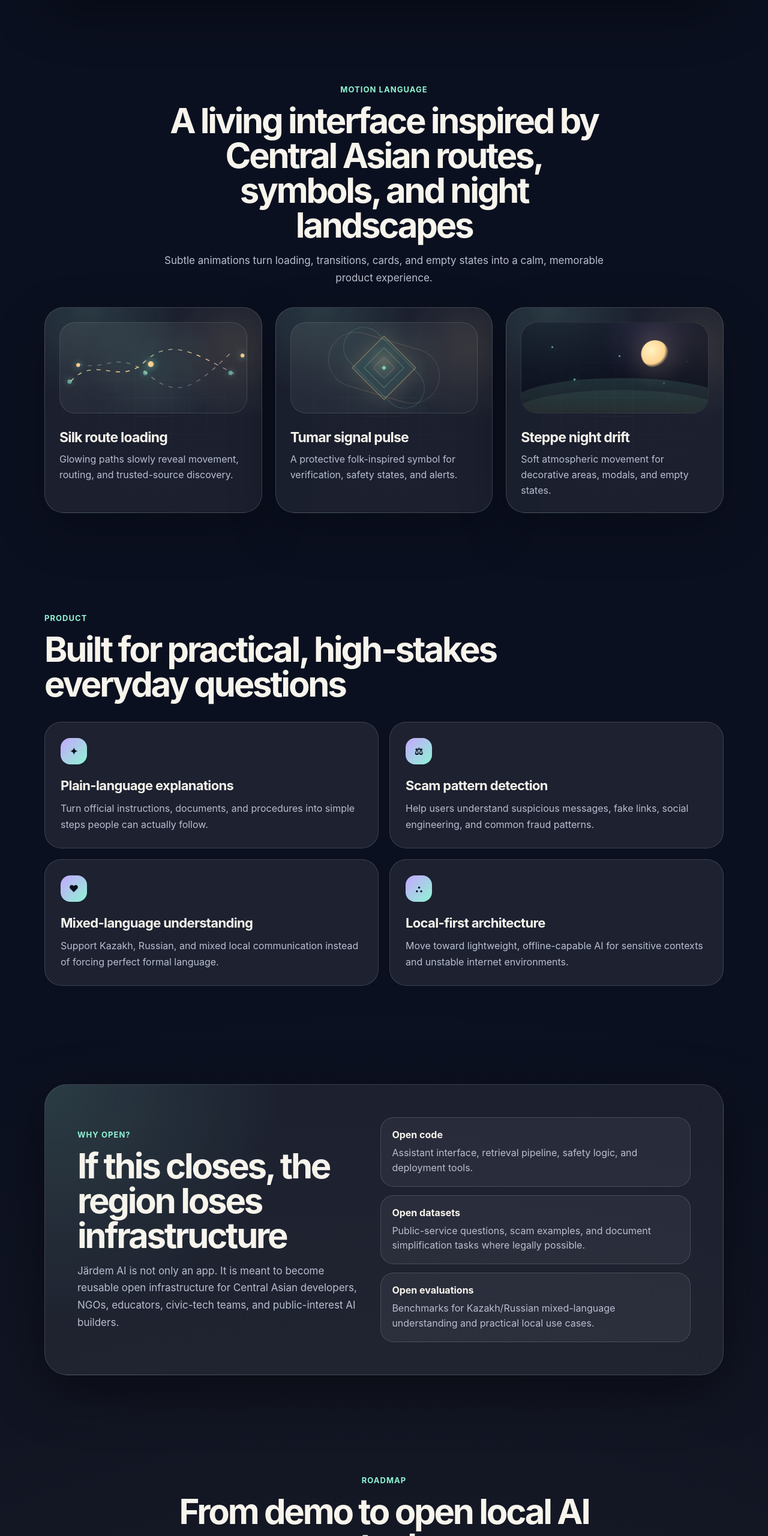
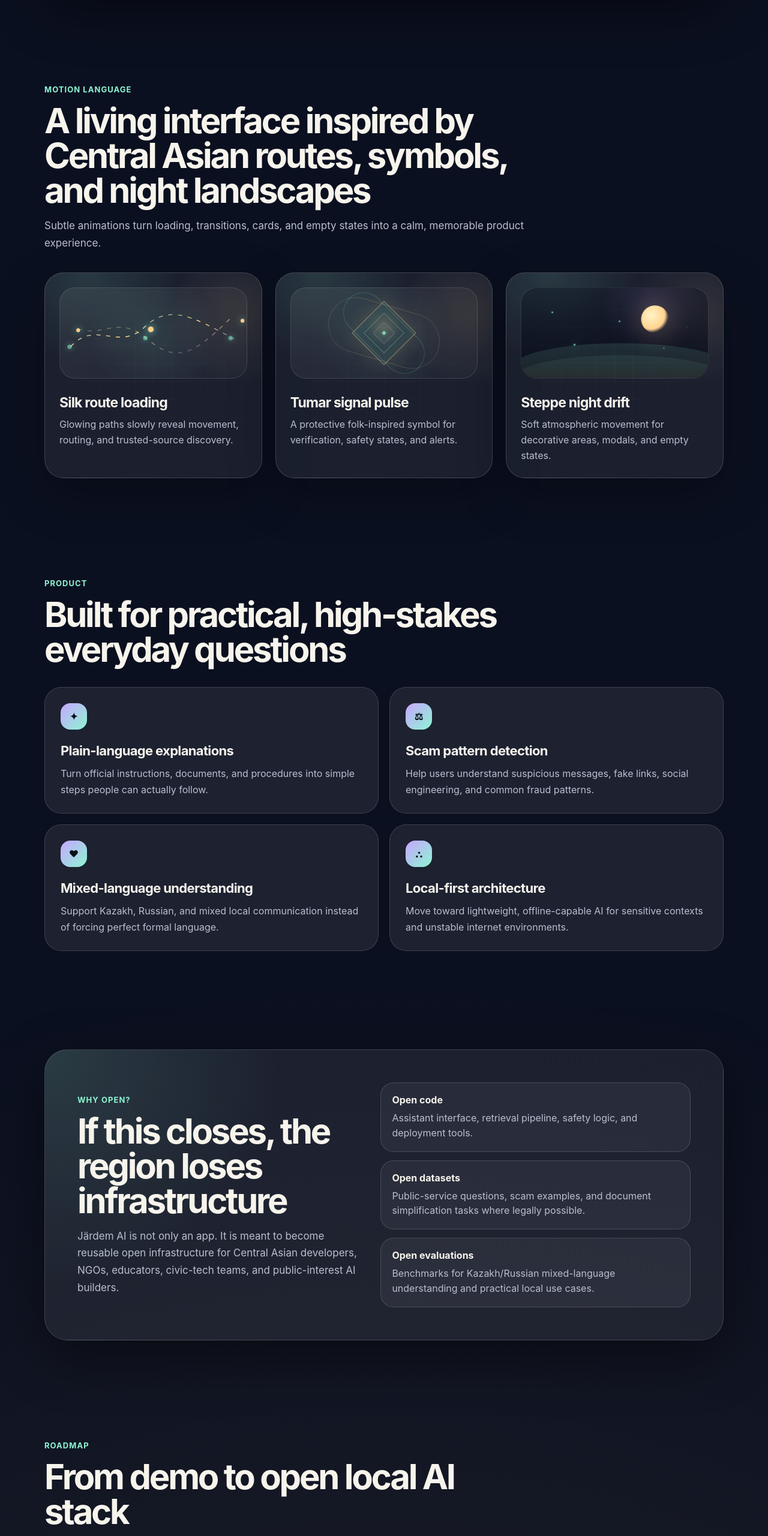
Before and after one commit to jardemAI/jardemai.github.io, a plain HTML site: page index.html in a window 1280 px wide. Shown: the part 2860-5420 px from the top of the page at 60% size. Drawn offline with Linux system fonts and the light colour scheme.

Commit message:
Update index.html

```diff
--- a/index.html
+++ b/index.html
@@ -186,7 +186,7 @@
 
 
     <section class="ritual-motion section" aria-label="Central Asia motion system" data-i18n-attr="aria-label:aria.motionSystem">
-      <div class="section-heading center">
+      <div class="section-heading">
         <span class="kicker" data-i18n="motion.kicker">Motion language</span>
         <h2 data-i18n="motion.title">A living interface inspired by Central Asian routes, symbols, and night landscapes</h2>
         <p data-i18n="motion.subtitle">Subtle animations turn loading, transitions, cards, and empty states into a calm, memorable product experience.</p>
@@ -261,7 +261,7 @@
     </section>
 
     <section id="roadmap" class="roadmap section">
-      <div class="section-heading center"><span class="kicker" data-i18n="roadmap.kicker">Roadmap</span><h2 data-i18n="roadmap.title">From demo to open local AI stack</h2></div>
+      <div class="section-heading"><span class="kicker" data-i18n="roadmap.kicker">Roadmap</span><h2 data-i18n="roadmap.title">From demo to open local AI stack</h2></div>
       <div class="timeline">
         <div class="step"><span data-i18n="roadmap.phase1Label">Phase 1</span><h3 data-i18n="roadmap.phase1Title">Public demo</h3><p data-i18n="roadmap.phase1Text">Landing page, interactive scenarios, GitHub repository, early prompt logic, and Kazakhstan-focused use cases.</p></div>
         <div class="step"><span data-i18n="roadmap.phase2Label">Phase 2</span><h3 data-i18n="roadmap.phase2Title">Open prototype</h3><p data-i18n="roadmap.phase2Text">Web assistant, scam-check module, document explanation module, public-service navigation, and small evaluation dataset.</p></div>
```
